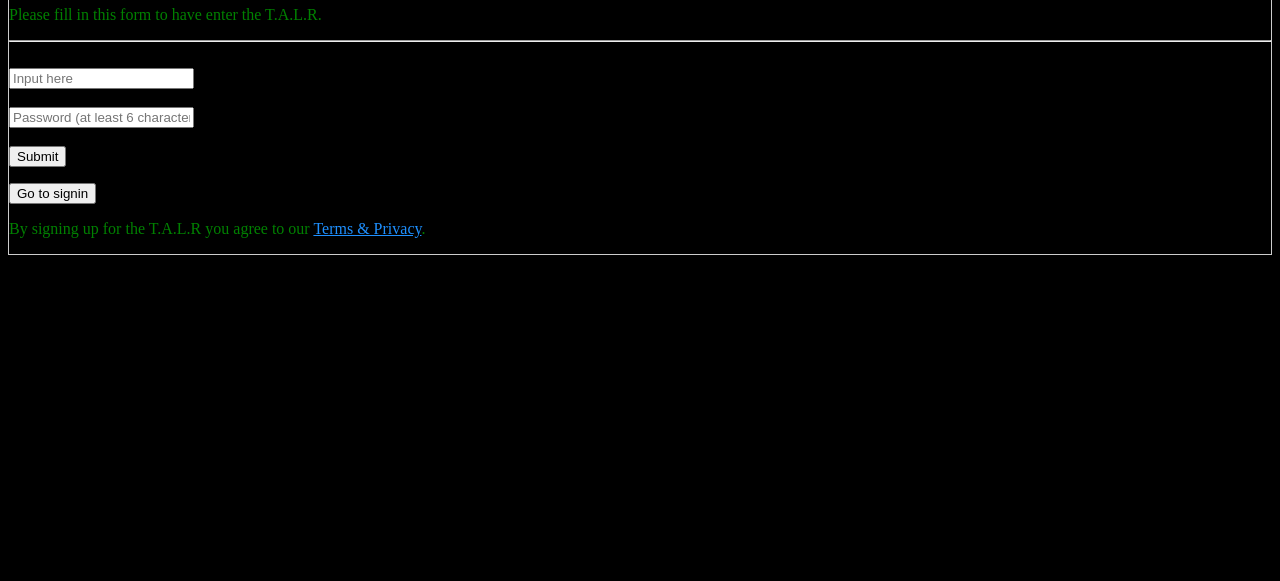
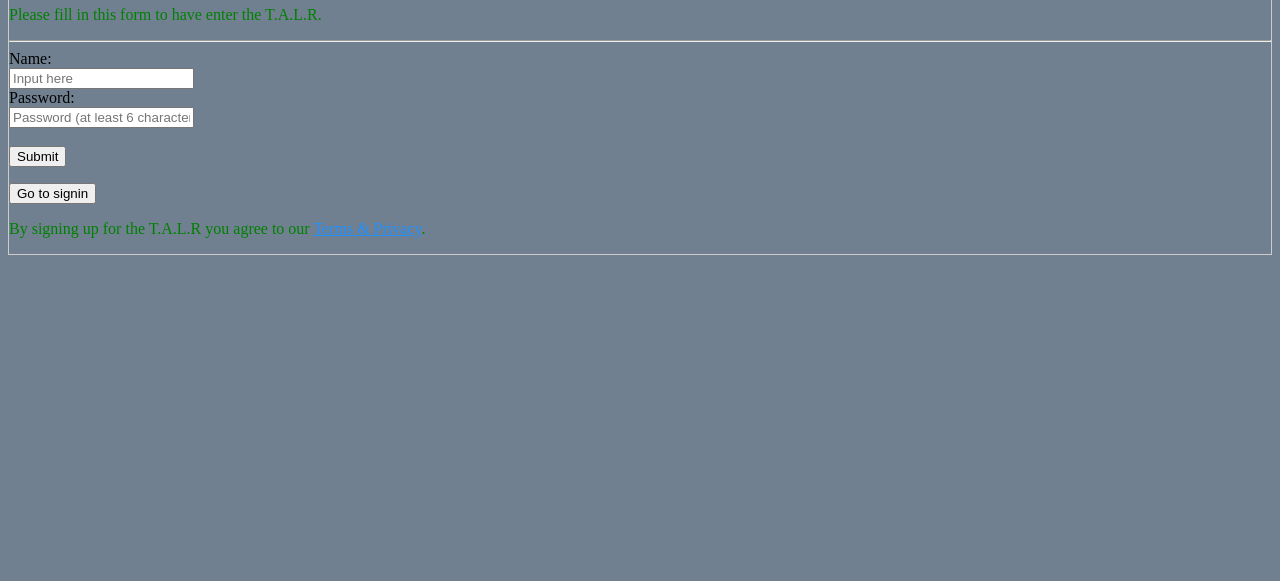
Before and after one commit to BOBLO123/TALOON-REPUB, a plain HTML site: page index.html in a window 1280 px wide. Shown: the part 219-800 px from the top of the page. Drawn offline with Linux system fonts and the light colour scheme.

Commit message:
Update signup.css

```diff
--- a/signup.css
+++ b/signup.css
@@ -1,5 +1,5 @@
 body {
-  background-color: black;
+  background-color: slategray;
 }
 div {
   border-color: green;
```
